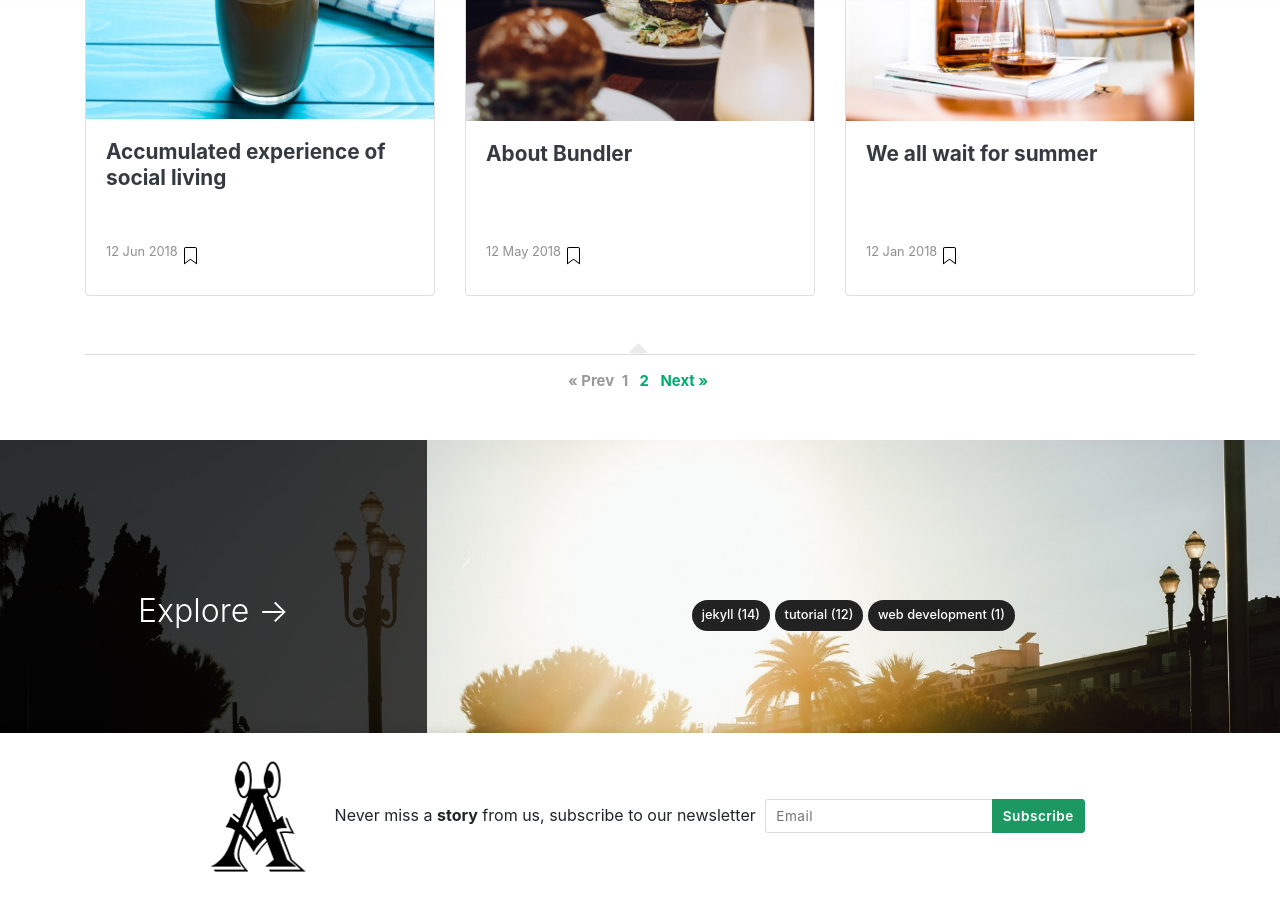
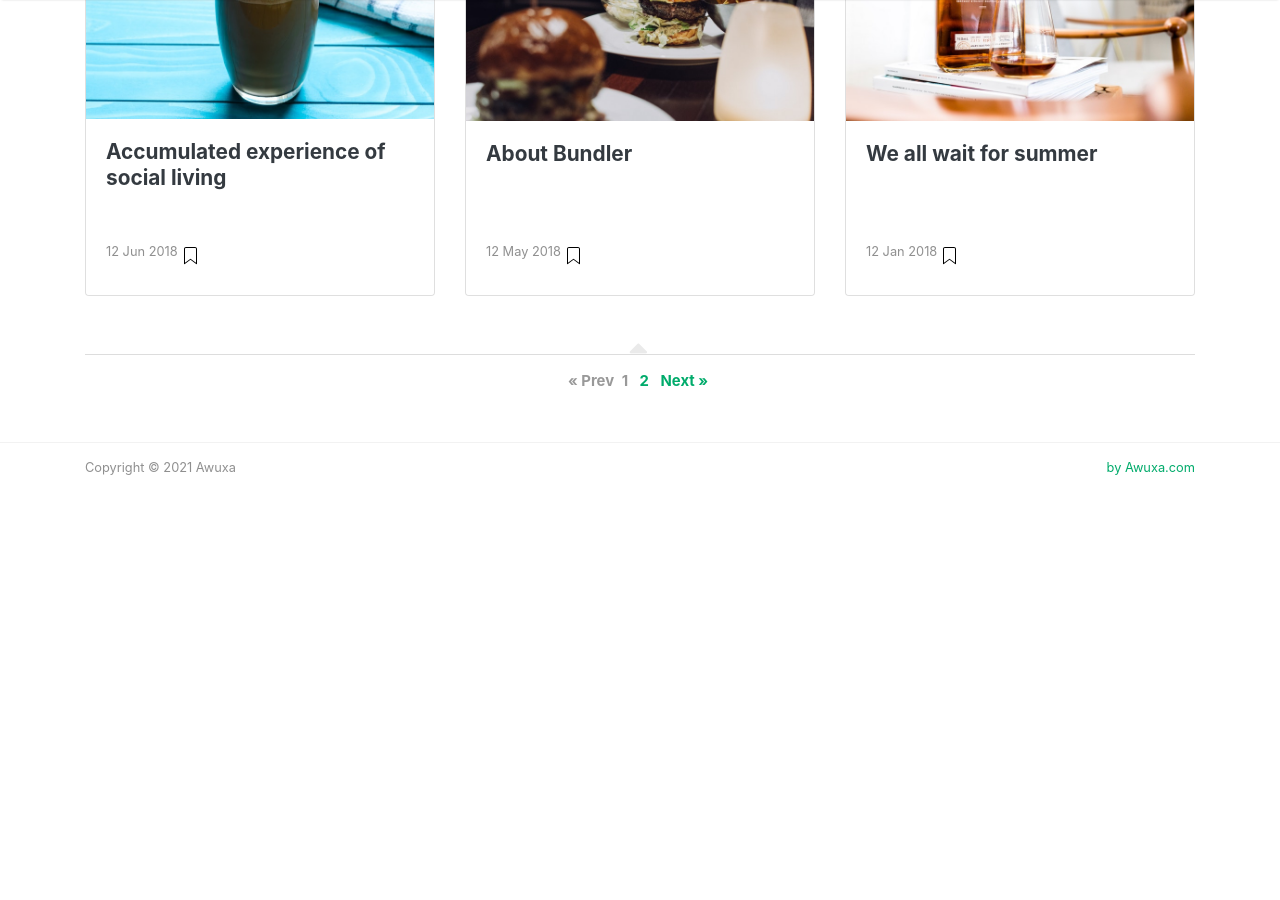
Before and after one commit to github129/newgameprograming, a Jekyll site: the page built from index.html, in a window 1280 px wide and 900 px high, scrolled down 1145 px. Built offline with Jekyll 4.4.1, drawn with Linux system fonts in a browser that asks for light colours; nearby versions of some CDN libraries; the list of posts is cut into pages by our own code; after the commit the page ends 1697 px from its top, so only the background shows below that.

Commit message:
update template

```diff
--- a/_layouts/default.html
+++ b/_layouts/default.html
@@ -123,48 +123,9 @@ ga('send', 'pageview');
     {{ content }}
 </div>
 
-{% if site.mailchimp-list %}
-<!-- Bottom Alert Bar
-================================================== -->
-<div class="alertbar">
-	<div class="container text-center">
-		<span><img src="{{ site.baseurl }}/{{ site.logo }}" alt="{{site.title}}"> &nbsp; Never miss a <b>story</b> from us, subscribe to our newsletter</span>
-        <form action="{{site.mailchimp-list}}" method="post" name="mc-embedded-subscribe-form" class="wj-contact-form validate" target="_blank" novalidate>
-            <div class="mc-field-group">
-            <input type="email" placeholder="Email" name="EMAIL" class="required email" id="mce-EMAIL" autocomplete="on" required>
-            <input type="submit" value="Subscribe" name="subscribe" class="heart">
-            </div>
-        </form>
-	</div>
-</div>
-{% endif %}
 
 </div>
 
-<!-- Categories Jumbotron
-================================================== -->
-<div class="jumbotron fortags">
-	<div class="d-md-flex h-100">
-		<div class="col-md-4 transpdark align-self-center text-center h-100">
-            <div class="d-md-flex align-items-center justify-content-center h-100">
-                <h2 class="d-md-block align-self-center py-1 font-weight-light">Explore <span class="d-none d-md-inline">→</span></h2>
-            </div>
-		</div>
-		<div class="col-md-8 p-5 align-self-center text-center">
-            {% assign categories_list = site.categories %}
-            {% if categories_list.first[0] == null %}
-                {% for category in categories_list %}
-                    <a class="mt-1 mb-1" href="{{site.baseurl}}/categories#{{ category | url_escape | strip | replace: ' ', '-' }}">{{ category | camelcase }} ({{ site.tags[category].size }})</a>
-                {% endfor %}
-            {% else %}
-                {% for category in categories_list %}
-                    <a class="mt-1 mb-1" href="{{site.baseurl}}/categories#{{ category[0] | url_escape | strip | replace: ' ', '-' }}">{{ category[0] | camelcase }} ({{ category[1].size }})</a>
-                {% endfor %}
-            {% endif %}
-            {% assign categories_list = nil %}
-		</div>
-	</div>
-</div>
 
 <!-- Begin Footer
 ================================================== -->
@@ -175,7 +136,7 @@ ga('send', 'pageview');
                 Copyright © {{ site.time | date: "%Y" }} {{ site.name }}
             </div>
             <div class="col-md-6 col-sm-6 text-center text-lg-right">
-                <a target="_blank" href="https://www.wowthemes.net/mediumish-free-jekyll-template/">Mediumish Jekyll Theme</a> by WowThemes.net
+                <a target="_blank" href="https://awuxa.com/">by Awuxa.com</a>
             </div>
         </div>
     </div>
```
